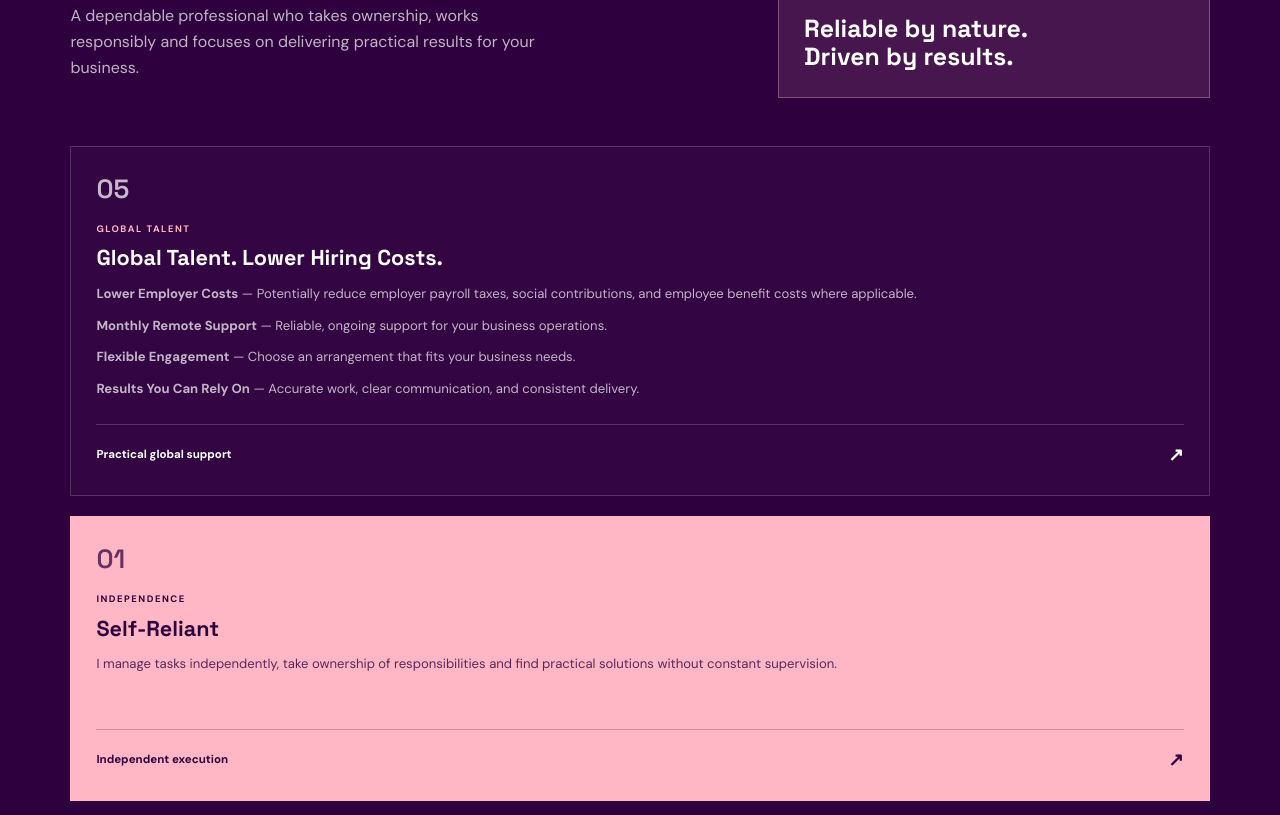
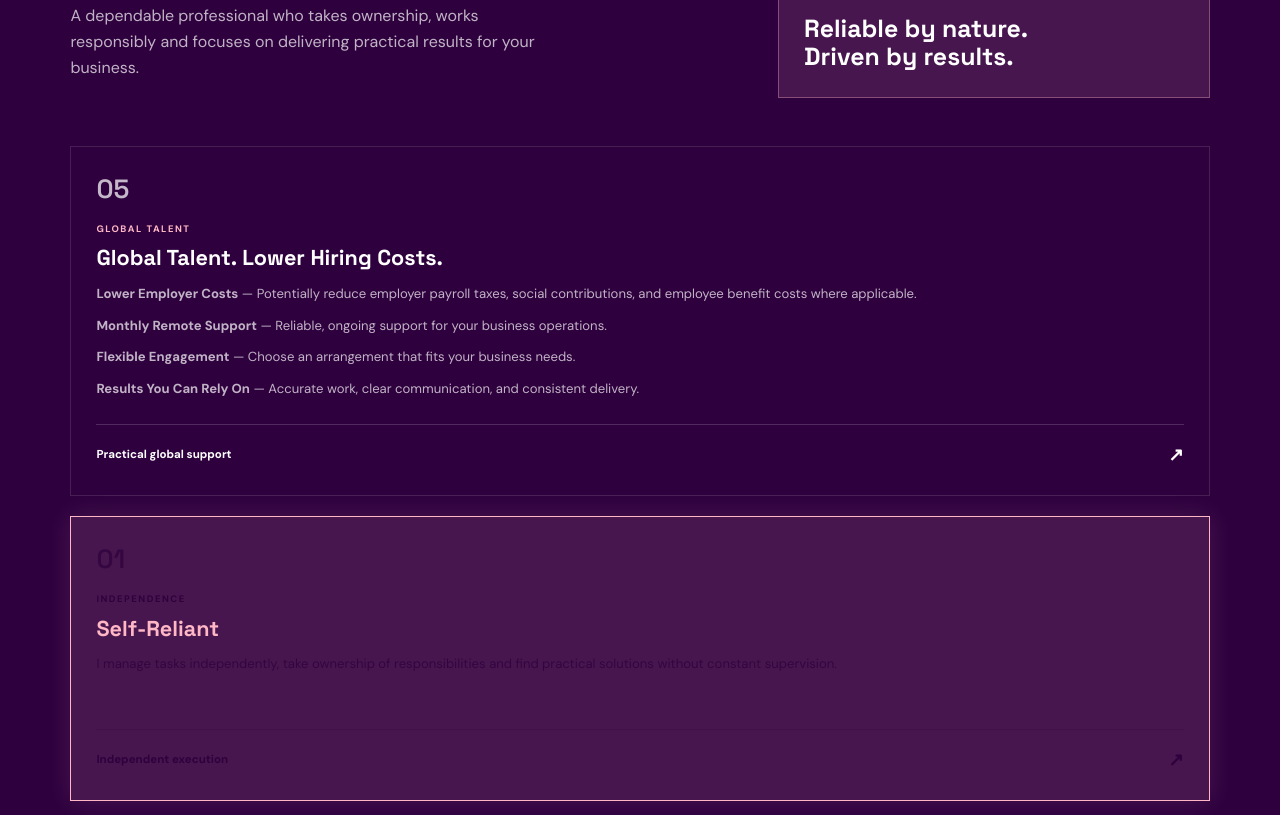
Before and after one commit to Sadia-Rashid/Daniyal-Shahzad, a plain HTML site: page index.html in a window 1280 px wide. Shown: the part 1725-2540 px from the top of the page. Drawn offline with Linux system fonts and the light colour scheme.

Commit message:
Update style.css

```diff
--- a/style.css
+++ b/style.css
@@ -278,3 +278,21 @@
     grid-column: 1;
   }
 }
+/* Highlight ONLY the first Why Choose Me card */
+.why-grid .why-card {
+  background: transparent;
+  border-color: rgba(255, 255, 255, 0.12);
+  box-shadow: none;
+  transform: none;
+}
+
+.why-grid .why-card:first-child {
+  background: rgba(255, 183, 197, 0.12);
+  border: 1px solid #FFB7C5;
+  box-shadow: 0 0 24px rgba(255, 183, 197, 0.12);
+}
+
+/* Keep the first card's heading accented */
+.why-grid .why-card:first-child h3 {
+  color: #FFB7C5;
+}
```
